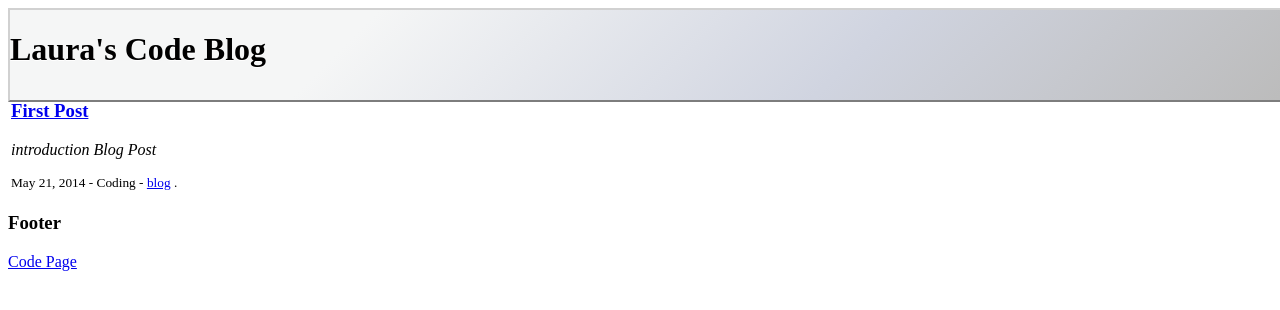
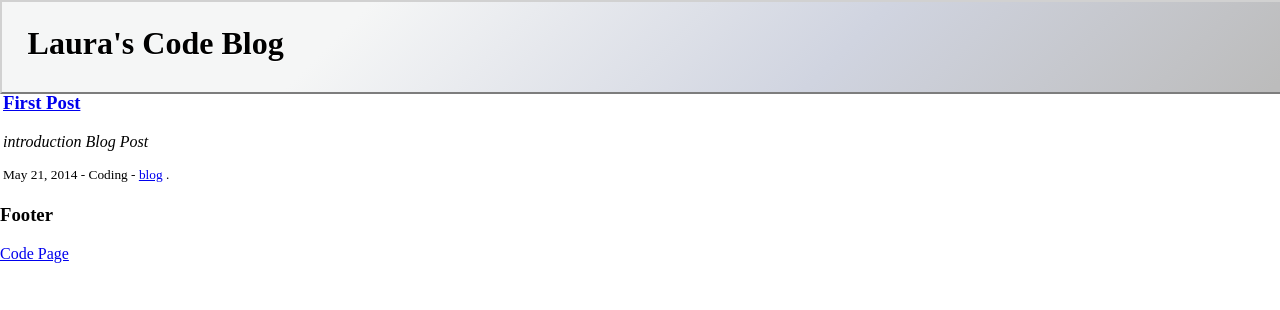
Before and after one commit to LauraR6561/Laurar6561.github.io, a Jekyll site: the page built from index.html, in a window 1280 px wide. Shown: the top 310 px of the page. Built offline with Jekyll 4.4.1, drawn with Linux system fonts in a browser that asks for light colours; Markdown is read by kramdown in place of the engine named in the settings.

Commit message:
css change
Changed body margin to 0px auto

```diff
--- a/css/template.css
+++ b/css/template.css
@@ -1,3 +1,6 @@
+body{
+    margin:0px auto;
+}
 #mainHeading{
     position:absolute;
     width:100%;
@@ -17,4 +20,6 @@
 #mainHeadingText{
     position:relative;
     text-shadow: 0 1px 0 #fff;
+    top:2%;
+    left:2%;
 }
```
